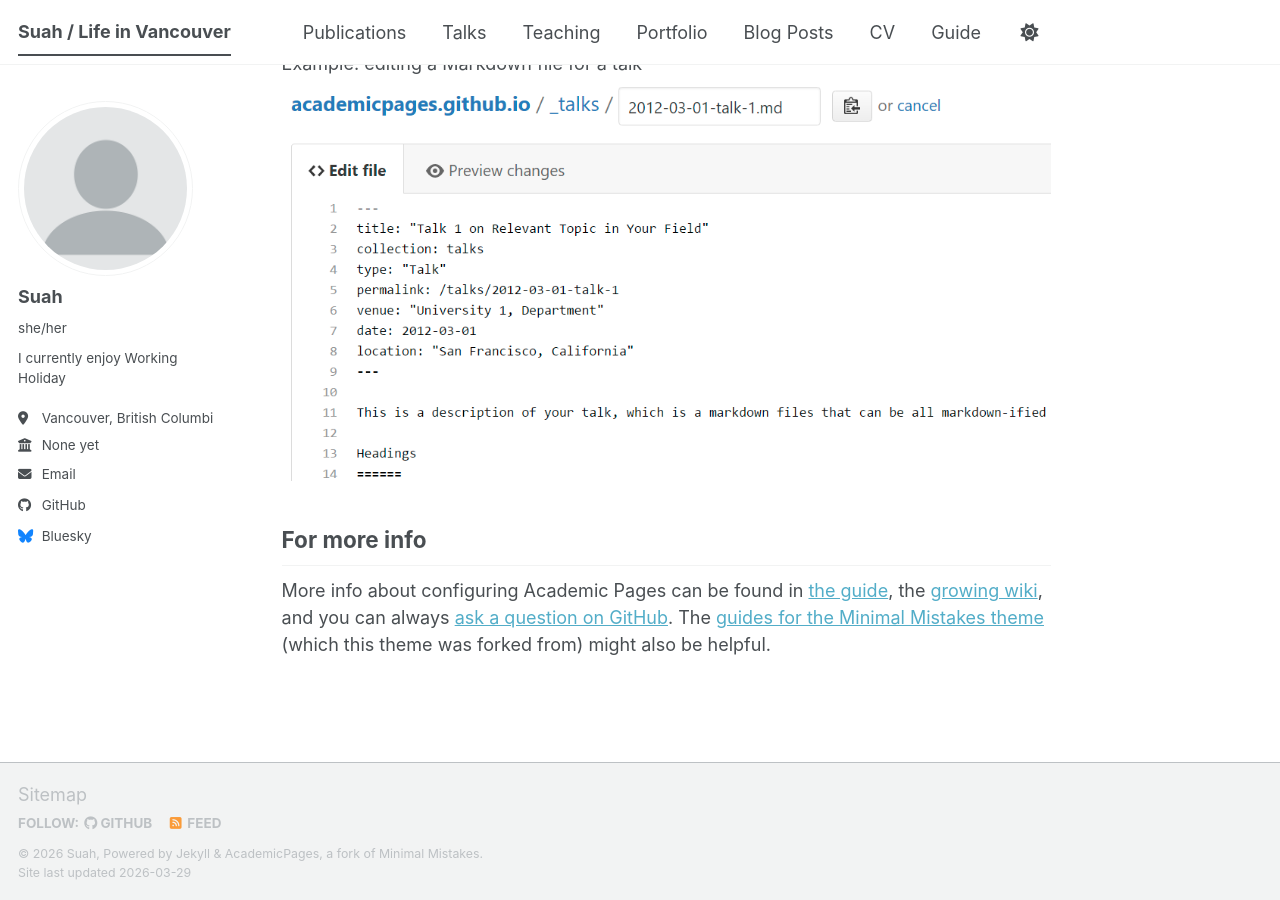
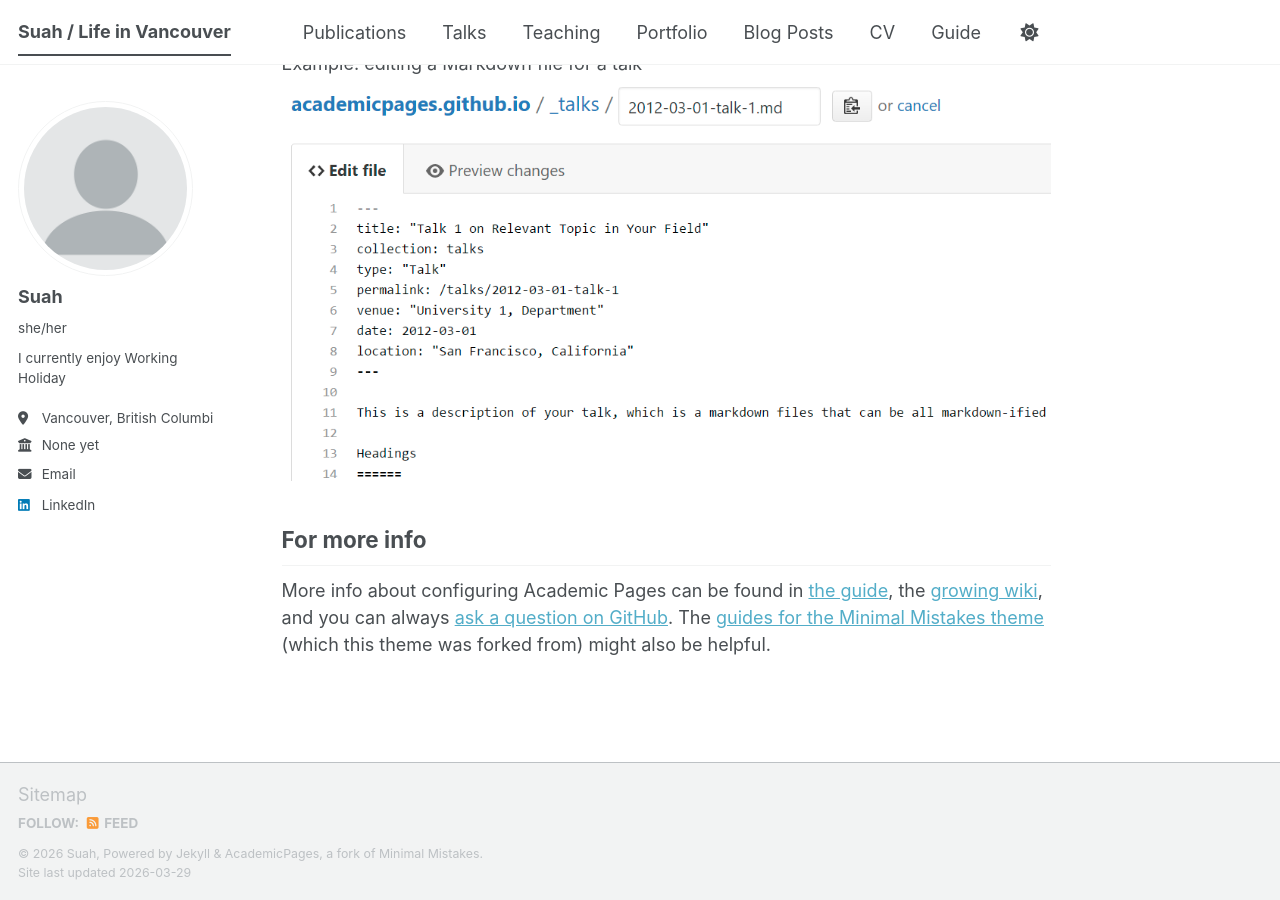
Before and after one commit to DevKnow/suah.github.io, a Jekyll site: the page built from _pages/about.md, in a window 1280 px wide and 900 px high, scrolled down 2720 px. Built offline with Jekyll 4.4.1, drawn with Linux system fonts in a browser that asks for light colours; a script bundle is joined from its source files by our own code; library files that are not in the unit come from our copies; some of the changed lines change nothing that is shown.

Commit message:
Update _config.yml

```diff
--- a/_config.yml
+++ b/_config.yml
@@ -51,13 +51,13 @@ author:
   bitbucket        : # Username - Update with your username on the site
   codepen          : # Username
   dribbble         : # Username
-  github           : "academicpages"
+  github           : # Username
   kaggle           : # Username
   stackoverflow    : # User number or user number and name (i.e., use "1" or "1/jeff-atwood")
 
   # Social media
   artstation       : # Username
-  bluesky          : "bsky.app" # Replace this with you Bluesky username
+  bluesky          : # Username
   facebook         : # Username
   flickr           : # Username
   foursquare       : # Username
@@ -66,7 +66,7 @@ author:
   keybase          : # Username
   instagram        : # Username
   lastfm           : # Username
-  linkedin         : # Username
+  linkedin         : "www.linkedin.com/in/suah-lee-530289265"
   mastodon         : # URL
   medium           : # URL
   pinterest        : # Username
@@ -137,20 +137,20 @@ yandex_site_verification :
 
 
 # Social Sharing
-twitter:
-  username               : &twitter
-facebook:
-  username               :
-  app_id                 :
-  publisher              :
-og_image                 :  # Social media default site image
-og_description           :  # Social media default site image description
+#twitter:
+#  username               : &twitter
+#facebook:
+#  username               :
+#  app_id                 :
+#  publisher              :
+#og_image                 :  # Social media default site image
+#og_description           :  # Social media default site image description
 # For specifying social profiles
 # - https://developers.google.com/structured-data/customize/social-profiles
-social:
-  type                   : # Person or Organization (defaults to Person)
-  name                   : # If the user or organization name differs from the site's name
-  links: # An array of links to social media profiles
+#social:
+#  type                   : # Person or Organization (defaults to Person)
+#  name                   : # If the user or organization name differs from the site's name
+#  links: # An array of links to social media profiles
 
 
 # Analytics
```
